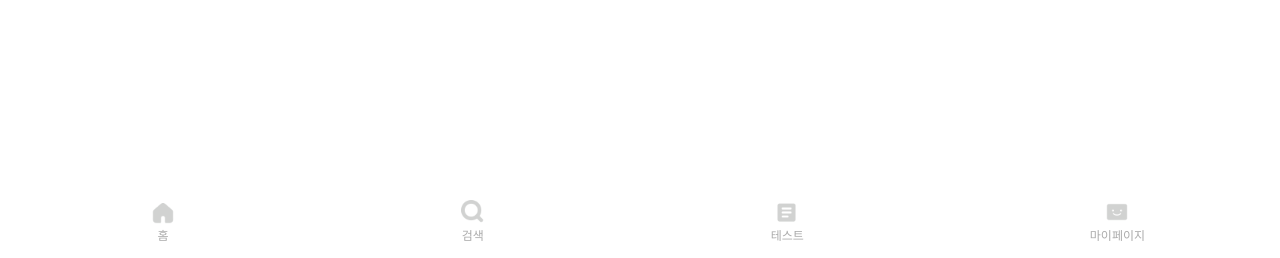
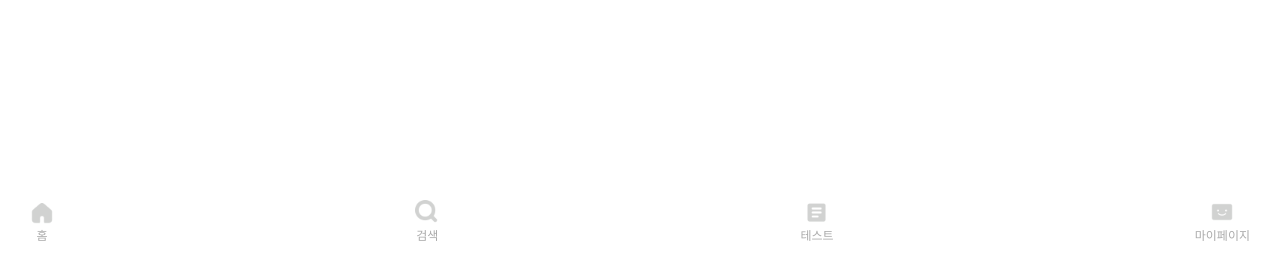
Before and after one commit to Anchaeyeon/ChoiceGoodME-Fronted, a PHP site: page /nav.html in a window 1280 px wide. Shown: the part 542-800 px from the top of the page. Run offline with PHP 8.4, Linux system fonts and the light colour scheme.

Commit message:
[fix] : 간격 수정

```diff
--- a/css/nav.css
+++ b/css/nav.css
@@ -1,11 +1,12 @@
 #nav {
     display: flex;
     height: 60px;
-    justify-content: space-around;
+    justify-content: space-between;
     align-items: center;
     position: fixed;
     bottom: 0;
     width: 100%;
+    left: 0;
 }
 
 .icon-container {
@@ -14,6 +15,7 @@
     align-items: center;
     justify-content: center;
     text-align: center;
+    padding: 0 30px;
 }
 
 .icon-container > .icon-img {
```
